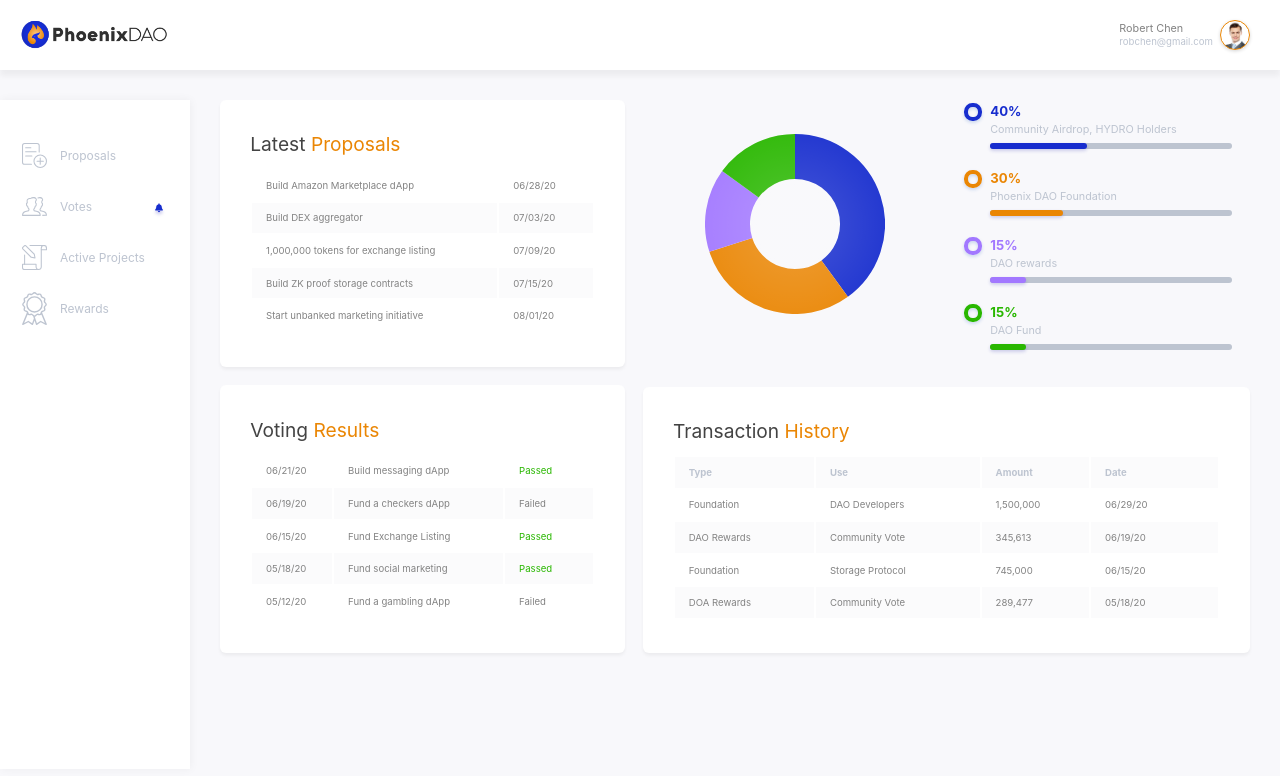
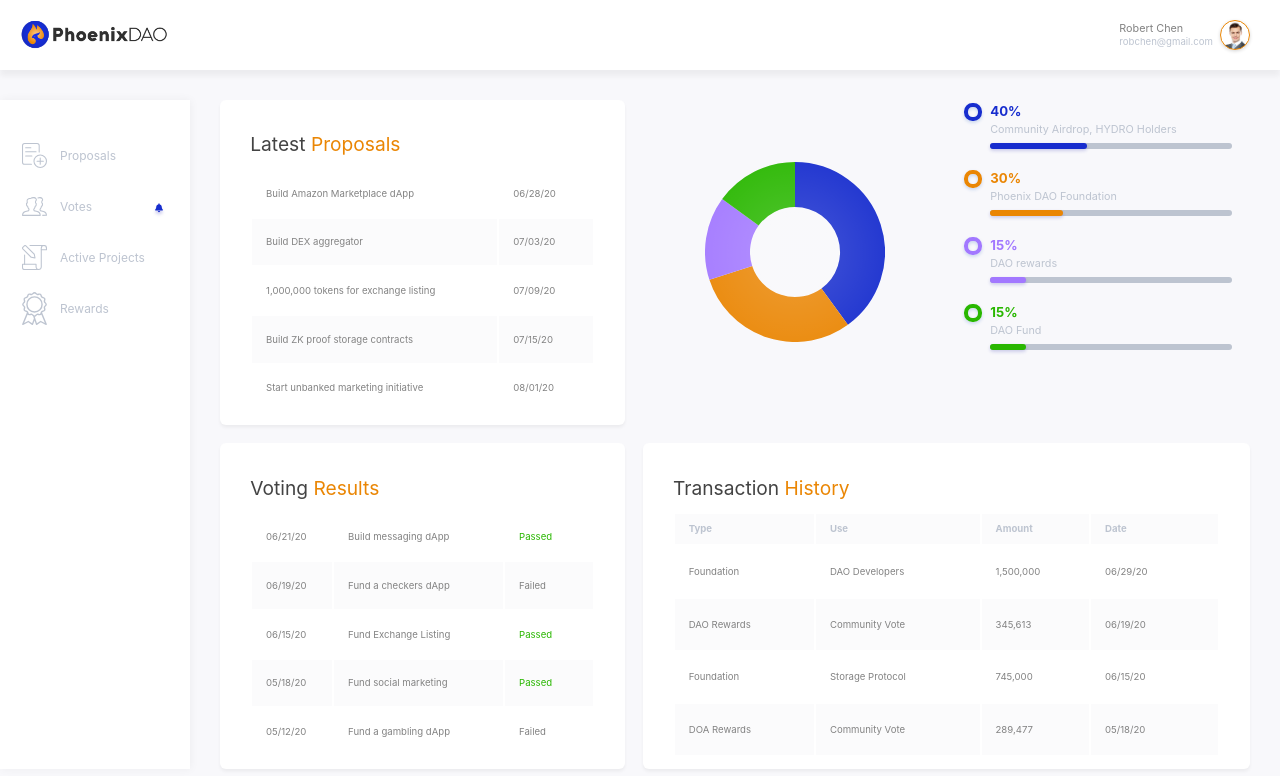
Before and after one commit to TOPCODER10192/PhoenixDashboard, a React (Create React App) app: page / in a window 1280 px wide. Shown: the top 776 px of the page. Built offline with nearby package versions, Linux system fonts and the light colour scheme.

Commit message:
Make grip on homepage

```diff
--- a/src/Pages/Home/index.tsx
+++ b/src/Pages/Home/index.tsx
@@ -1,5 +1,5 @@
 import React from 'react'
-import {Columns, SmallColumn, WideColumn} from 'Shared/Grid'
+// import {Columns, SmallColumn, WideColumn} from 'Shared/Grid'
 import Card from 'Shared/Card'
 import Table from 'Shared/Table'
 import Font from 'Shared/Font'
@@ -97,8 +97,7 @@ export default () => {
       </div>
     </Modal>
     }
-    <Columns>
-      <SmallColumn>
+    <div className={style.grid}>
       <Card title='Latest Proposals'>
         <Table compact clickable>
           {latestProposals.map((item, i) =>
@@ -109,6 +108,10 @@ export default () => {
           )}
         </Table>
       </Card>
+      <PieChart
+        lineWidth={50}
+        data={chartData}
+      />
       <Card title='Voting Results'>
         <Table compact>
           <tr>
@@ -138,12 +141,6 @@ export default () => {
           </tr>
         </Table>
       </Card>
-      </SmallColumn>
-      <WideColumn>
-        <PieChart
-          lineWidth={50}
-          data={chartData}
-        />
       <Card title='Transaction History'>
         <Table compact columns={['Type', 'Use', 'Amount', 'Date']}>
           <tr>
@@ -172,7 +169,6 @@ export default () => {
           </tr>
         </Table>
       </Card>
-      </WideColumn>
-    </Columns>
+    </div>
   </>
 }
--- a/src/Pages/Home/style.module.scss
+++ b/src/Pages/Home/style.module.scss
@@ -1,4 +1,12 @@
 @import 'variables.scss';
+
+.grid {
+  display: grid;
+  height: 100%;
+  grid-template-columns: 4fr 6fr;
+  grid-template-rows: 1fr 1fr;
+  grid-gap: 3rem;
+}
 
 .modalContent {
   margin: 8.6rem 0 7.7rem;
--- a/src/Shared/Card/style.module.scss
+++ b/src/Shared/Card/style.module.scss
@@ -6,6 +6,7 @@
   border-radius: 1rem;
   width: 100%;
   padding: 5.9rem 0 3.5rem;
+  overflow: hidden;
 }
 
 .header {
@@ -36,5 +37,6 @@
 
 .content {
   overflow: auto;
+  height: 100%;
   padding: 2rem 5rem;
 }
```
Lines whose indentation alone changed are shown as unchanged.
